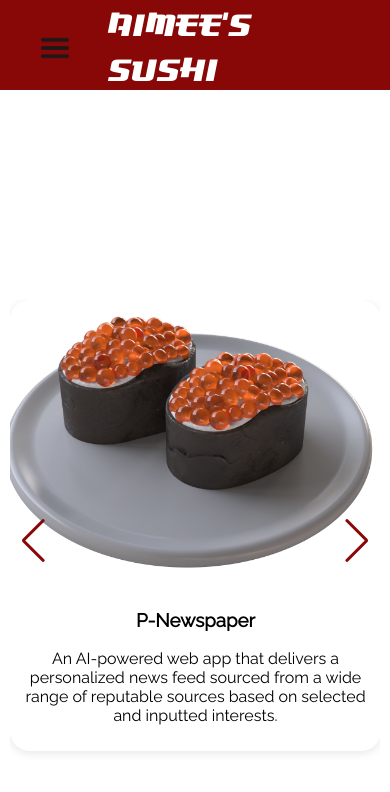
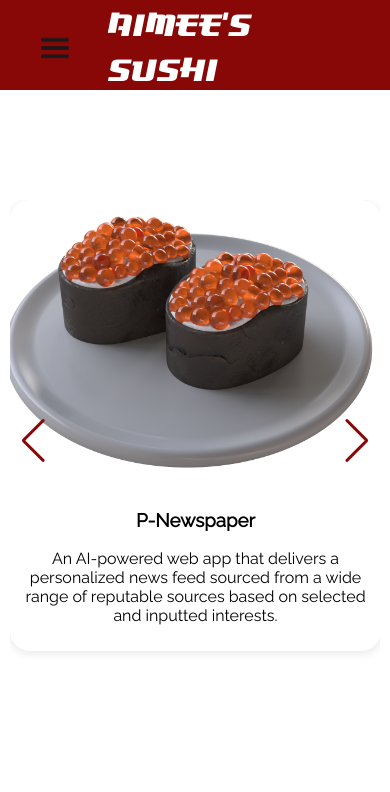
Before and after one commit to aimeekco/aimeekco.github.io, a React (Create React App) app: page /projects in a window 390 px wide. Shown: the top 792 px of the page. Built offline with nearby package versions, Linux system fonts and the light colour scheme.

Commit message:
change margins

```diff
--- a/src/components/ConveyorBelt.js
+++ b/src/components/ConveyorBelt.js
@@ -173,11 +173,11 @@ const ConveyorBelt = () => {
         spaceBetween={30}
         loop={true}
         autoplay={{
-          delay: 200,
+          delay: 500,
           disableOnInteraction: true,
           pauseOnMouseEnter: true
         }}
-        speed={3000}
+        speed={3500}
         coverflowEffect={{
           rotate: -20,
           stretch: 0,
--- a/src/styles/conveyorBelt.css
+++ b/src/styles/conveyorBelt.css
@@ -115,6 +115,9 @@
 }
 
 @media (max-width: 1000px) {
+  .container {
+    margin-top: 200px;
+  }
   .card {
     max-width: 800px;
     box-shadow: 0 2px 10px rgba(0, 0, 0, 0.1);
```
